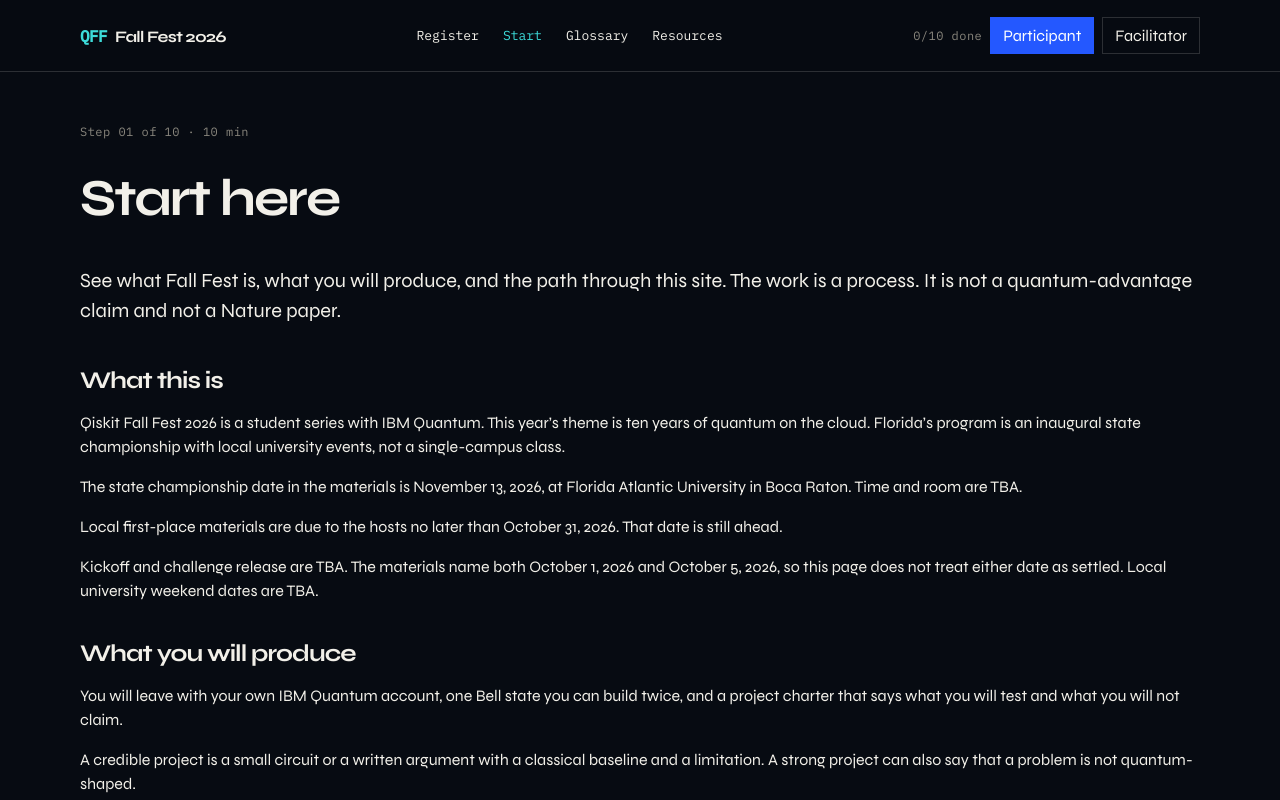
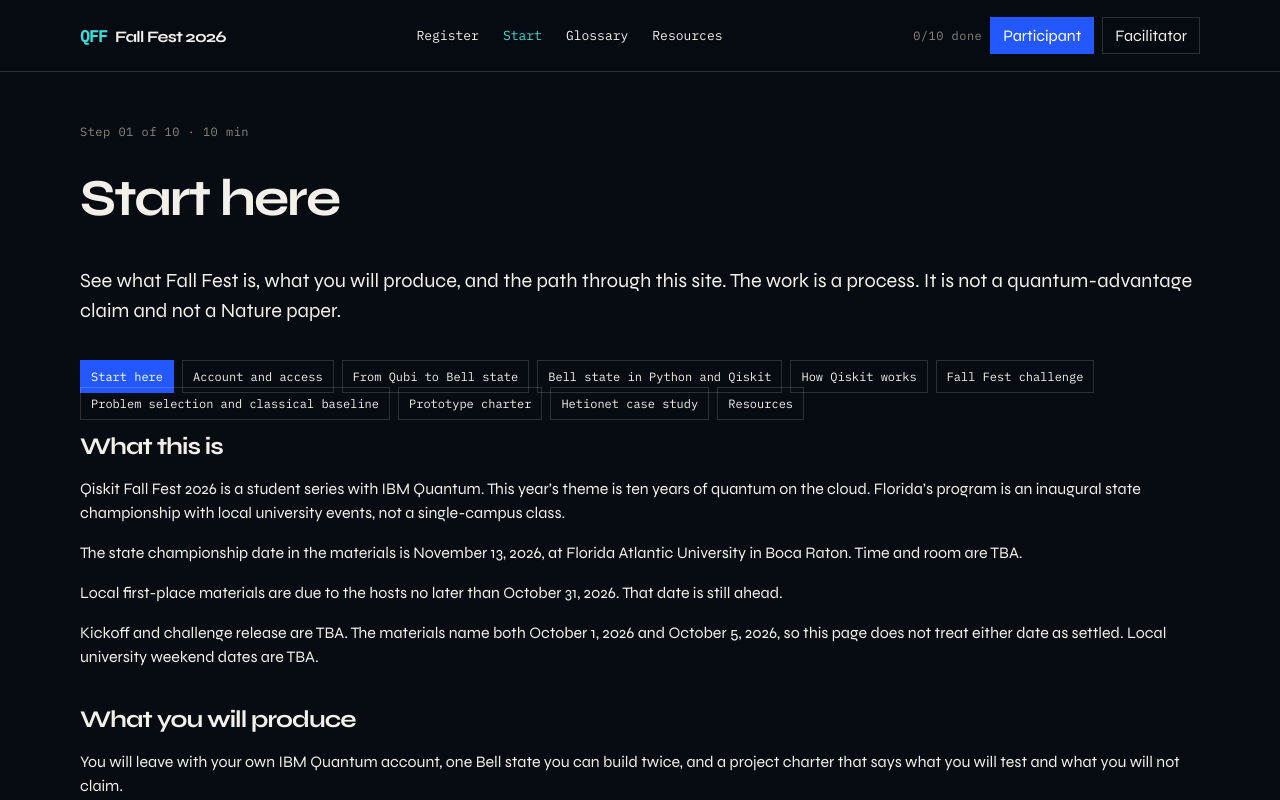
Before and after one commit to QuantumKev/Qiskit_Fall_Fest_2026, a Next.js app: page / in a window 1280 px wide. Shown: the top 800 px of the page. Built offline with nearby package versions, Linux system fonts and the light colour scheme.

Commit message:
Show the ten section names on the start page strip.
The start page path is those titles only.

```diff
--- a/app/globals.css
+++ b/app/globals.css
@@ -290,7 +290,7 @@
   gap: 8px;
 }
 
-.phase-rail span, .section-jumps a, .trace-steps button, .line-list button, .trace-controls button {
+.phase-rail span, .phase-rail a, .section-jumps a, .trace-steps button, .line-list button, .trace-controls button {
   border: 1px solid var(--line);
   background: transparent;
   color: var(--bone);
@@ -300,7 +300,7 @@
   font-size: 12px;
 }
 
-.phase-rail [aria-current="step"], .section-jumps a[aria-current="page"], .line-list button[aria-pressed="true"] {
+.phase-rail [aria-current="step"], .phase-rail a[aria-current="page"], .section-jumps a[aria-current="page"], .line-list button[aria-pressed="true"] {
   background: var(--cobalt);
   border-color: var(--cobalt);
   color: white;
--- a/components/OnboardingView.tsx
+++ b/components/OnboardingView.tsx
@@ -44,6 +44,19 @@
       </p>
       <h1>{page.title}</h1>
       <p className="lede">{page.purpose}</p>
+      {page.slug === "start" ? (
+        <nav className="phase-rail" aria-label="Sections">
+          <ol>
+            {JOURNEY.map((item) => (
+              <li key={item.slug}>
+                <Link href={item.href} aria-current={item.slug === page.slug ? "page" : undefined}>
+                  {item.title}
+                </Link>
+              </li>
+            ))}
+          </ol>
+        </nav>
+      ) : null}
 
       {page.sections.map((section) => (
         <section key={section.heading} className="prose">
```
Also changed, not shown: 1 other file (tests, documents, lock files or other folders).
